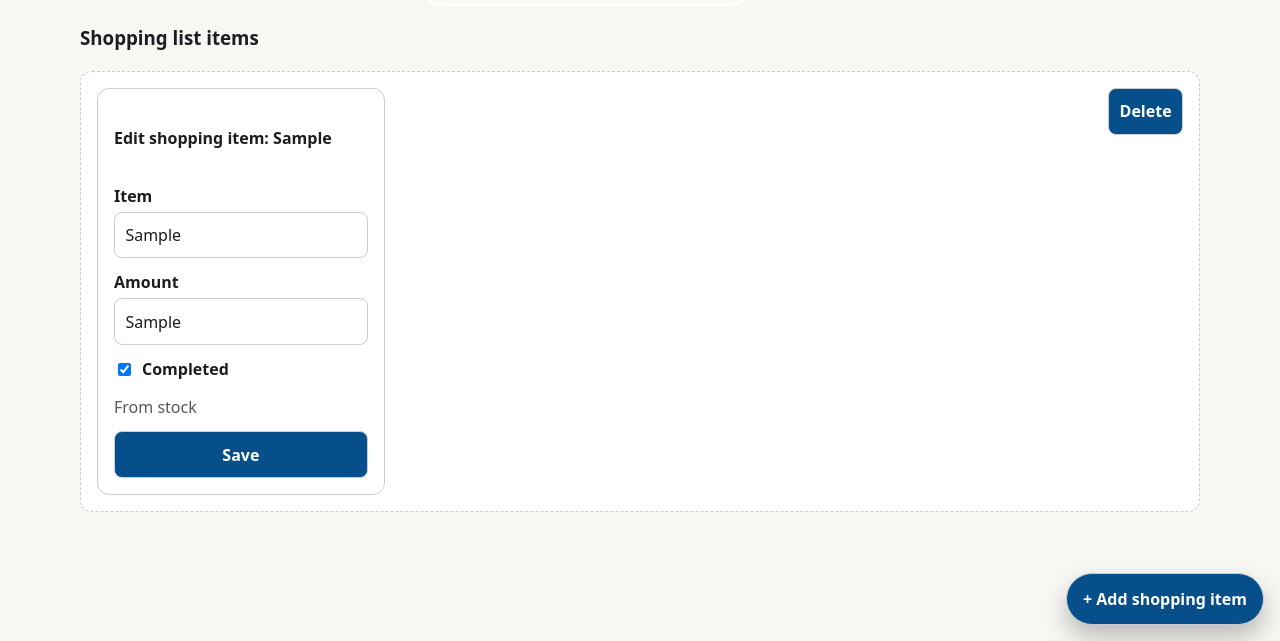
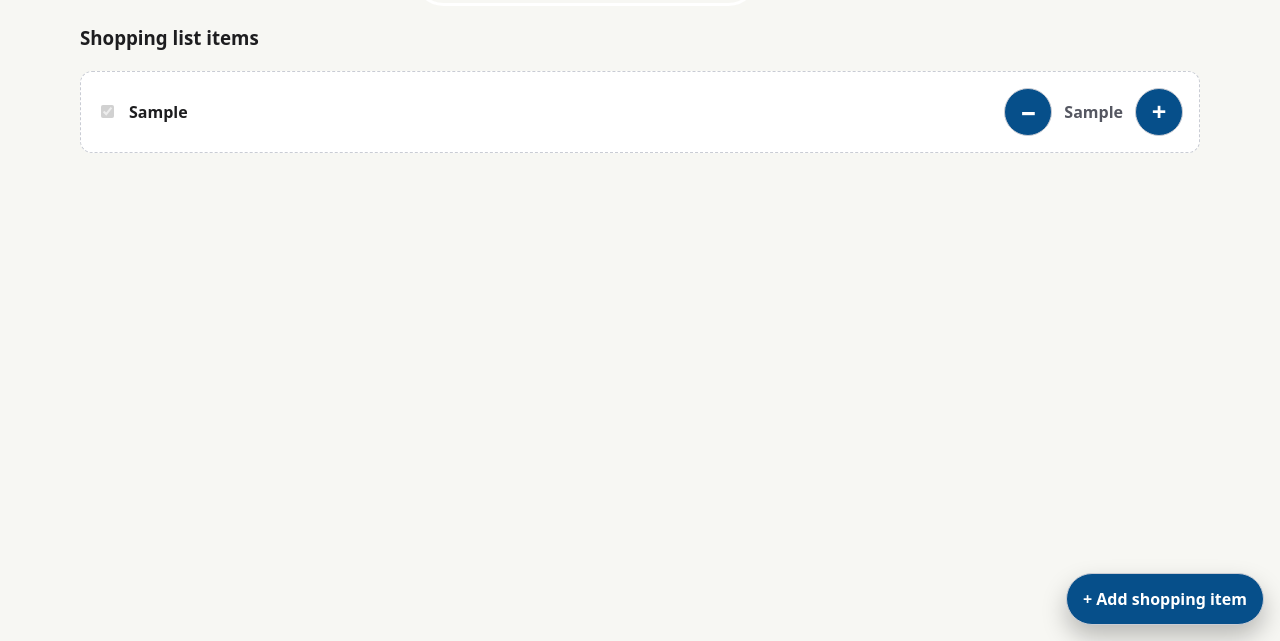
Before and after one commit to turbothomas01/KitchenIO, a FastAPI app: page / in a window 1280 px wide, after a click on "Shopping List". Shown: the part 159-800 px from the top of the page. Run offline with FastAPI, Linux system fonts and the light colour scheme; data comes from the database, SQL or seed files in the repository; tables that the repository leaves empty hold one stand-in row (values such as "Sample post"); parts of the project's set-up code (start-up, migrations or seed data) failed here and were passed over.

Commit message:
feat: simplify shopping list quantities

```diff
--- a/kitchenio/app.py
+++ b/kitchenio/app.py
@@ -78,6 +78,8 @@ TRANSLATIONS: dict[str, dict[str, str]] = {
         "no_stock_for_refill": "All stock database items are already in stock, or no stock database items exist yet.",
         "increase_stock": "Increase stock",
         "decrease_stock": "Decrease stock",
+        "increase_shopping": "Increase shopping amount",
+        "decrease_shopping": "Decrease shopping amount",
         "in_stock_count": "In stock",
         "settings_icon_label": "Open settings",
         "name": "Name",
@@ -142,6 +144,8 @@ TRANSLATIONS: dict[str, dict[str, str]] = {
         "no_stock_for_refill": "Alle lagervarer er allerede på lager, eller ingen lagervarer finnes ennå.",
         "increase_stock": "Øk lager",
         "decrease_stock": "Reduser lager",
+        "increase_shopping": "Øk handlemengde",
+        "decrease_shopping": "Reduser handlemengde",
         "in_stock_count": "På lager",
         "settings_icon_label": "Åpne innstillinger",
         "name": "Navn",
@@ -789,6 +793,33 @@ def create_app(db_path: str | Path = DEFAULT_DB) -> FastAPI:
         )
         return redirect_home(lang, theme, "shopping-panel")
 
+    @app.post("/ui/shopping-list/{item_id}/adjust")
+    def ui_adjust_shopping(
+        item_id: int,
+        conn: sqlite3.Connection = Depends(db),
+        delta: int = Form(...),
+        lang: str = Form("en"),
+        theme: str = Form("light"),
+    ) -> RedirectResponse:
+        current = get_shopping_or_404(conn, item_id)
+        if delta not in {-1, 1}:
+            raise HTTPException(status_code=status.HTTP_400_BAD_REQUEST, detail="delta must be -1 or 1")
+        current_count = parse_stock_count(current["amount"])
+        if current_count is None:
+            raise HTTPException(status_code=status.HTTP_400_BAD_REQUEST, detail="shopping amount is not numeric")
+        next_count = max(Decimal("1"), current_count + Decimal(delta))
+        update_shopping(
+            item_id,
+            ShoppingUpdate(
+                item=current["item"],
+                amount=format_stock_count(next_count),
+                completed=bool(current["completed"]),
+                stock_item_id=current.get("stock_item_id"),
+            ),
+            conn,
+        )
+        return redirect_home(lang, theme, "shopping-panel")
+
     @app.post("/ui/shopping-list/{item_id}/complete")
     def ui_complete_shopping(item_id: int, conn: sqlite3.Connection = Depends(db), lang: str = Form("en"), theme: str = Form("light")):
         complete_shopping(item_id, conn)
--- a/kitchenio/static/styles.css
+++ b/kitchenio/static/styles.css
@@ -88,6 +88,7 @@ main {
 .card,
 .edit-form,
 .item-card,
+.shopping-counter-row,
 .stock-counter-card {
   background: var(--surface);
   border: 1px solid var(--border);
@@ -190,6 +191,16 @@ dialog::backdrop {
   padding: 1rem;
 }
 
+.sr-only {
+  clip: rect(0 0 0 0);
+  clip-path: inset(50%);
+  height: 1px;
+  overflow: hidden;
+  position: absolute;
+  white-space: nowrap;
+  width: 1px;
+}
+
 output {
   display: block;
   font-family: ui-monospace, SFMono-Regular, Menlo, Monaco, Consolas, monospace;
@@ -285,6 +296,33 @@ a:focus {
   grid-template-columns: auto minmax(0, 1fr) auto;
 }
 
+.shopping-counter-row {
+  align-items: center;
+  display: grid;
+  gap: 0.75rem;
+  grid-template-columns: auto minmax(0, 1fr) auto auto auto;
+}
+
+.shopping-counter-row.completed {
+  border-style: dashed;
+}
+
+.shopping-counter-name {
+  font-weight: 700;
+  overflow-wrap: anywhere;
+}
+
+.shopping-counter-amount {
+  color: var(--muted);
+  font-weight: 700;
+  min-width: 2.5rem;
+  text-align: center;
+}
+
+.shopping-complete-action {
+  line-height: 1;
+}
+
 .stock-counter-details {
   display: grid;
   gap: 0.15rem;
@@ -321,6 +359,7 @@ a:focus {
 
 @media (max-width: 44rem) {
   .item-card,
+  .shopping-counter-row,
   .preferences {
     display: block;
   }
--- a/kitchenio/templates/index.html
+++ b/kitchenio/templates/index.html
@@ -120,40 +120,27 @@
       {% if shopping_items %}
         <ul class="item-list" aria-label="{{ t.shopping_items }}">
         {% for item in shopping_items %}
-          <li class="item-card {% if item.completed %}completed{% endif %}">
-            <form method="post" action="/ui/shopping-list/{{ item.id }}" class="edit-form" aria-labelledby="shopping-item-{{ item.id }}">
-              <h4 id="shopping-item-{{ item.id }}">{{ t.edit_shopping }}: {{ item.item }}</h4>
+          <li class="shopping-counter-row {% if item.completed %}completed{% endif %}" data-shopping-item-id="{{ item.id }}">
+            <form method="post" action="/ui/shopping-list/{{ item.id }}/complete" class="shopping-complete-action">
               <input type="hidden" name="lang" value="{{ lang }}">
               <input type="hidden" name="theme" value="{{ theme }}">
-              <div>
-                <label for="shopping-name-{{ item.id }}">{{ t.item }}</label>
-                <input id="shopping-name-{{ item.id }}" name="item" value="{{ item.item }}" required>
-              </div>
-              <div>
-                <label for="shopping-amount-{{ item.id }}">{{ t.amount }}</label>
-                <input id="shopping-amount-{{ item.id }}" name="amount" value="{{ item.amount }}" required>
-              </div>
-              <div class="checkbox-row">
-                <input id="shopping-completed-{{ item.id }}" type="checkbox" name="completed" value="true" {% if item.completed %}checked{% endif %}>
-                <label for="shopping-completed-{{ item.id }}">{{ t.completed }}</label>
-              </div>
-              {% if item.stock_item_id %}<p>{{ t.from_stock }}</p>{% endif %}
-              <button type="submit">{{ t.save }}</button>
+              <input id="shopping-completed-{{ item.id }}" type="checkbox" name="completed" value="true" aria-label="{{ t.completed }}: {{ item.item }}" {% if item.completed %}checked disabled{% endif %} onchange="this.form.submit()">
+              <label class="sr-only" for="shopping-completed-{{ item.id }}">{{ t.completed }}: {{ item.item }}</label>
             </form>
-            <div class="actions" aria-label="{{ t.actions }}: {{ item.item }}">
-              {% if not item.completed %}
-              <form method="post" action="/ui/shopping-list/{{ item.id }}/complete">
+            <span class="shopping-counter-name" id="shopping-item-{{ item.id }}">{{ item.item }}</span>
+            <form method="post" action="/ui/shopping-list/{{ item.id }}/adjust" class="stock-counter-action">
               <input type="hidden" name="lang" value="{{ lang }}">
               <input type="hidden" name="theme" value="{{ theme }}">
-                <button type="submit">{{ t.mark_completed }}</button>
+              <input type="hidden" name="delta" value="-1">
+              <button type="submit" aria-label="{{ t.decrease_shopping }}: {{ item.item }}">−</button>
             </form>
-              {% endif %}
-              <form method="post" action="/ui/shopping-list/{{ item.id }}/delete">
+            <span class="shopping-counter-amount" aria-label="{{ t.amount }}: {{ item.amount }}">{{ item.amount }}</span>
+            <form method="post" action="/ui/shopping-list/{{ item.id }}/adjust" class="stock-counter-action">
               <input type="hidden" name="lang" value="{{ lang }}">
               <input type="hidden" name="theme" value="{{ theme }}">
-                <button type="submit">{{ t.delete }}</button>
+              <input type="hidden" name="delta" value="1">
+              <button type="submit" aria-label="{{ t.increase_shopping }}: {{ item.item }}">+</button>
             </form>
-            </div>
           </li>
         {% endfor %}
         </ul>
```
Also changed, not shown: custom_components/kitchenio/shopping_sync.py (+28 -8 lines), docs/home-assistant.md (+2 -1 lines), tests/test_home_assistant_integration.py (+9 -0 lines), tests/test_ui.py (+34 -0 lines), README.md. Lines whose indentation alone changed are shown as unchanged.
